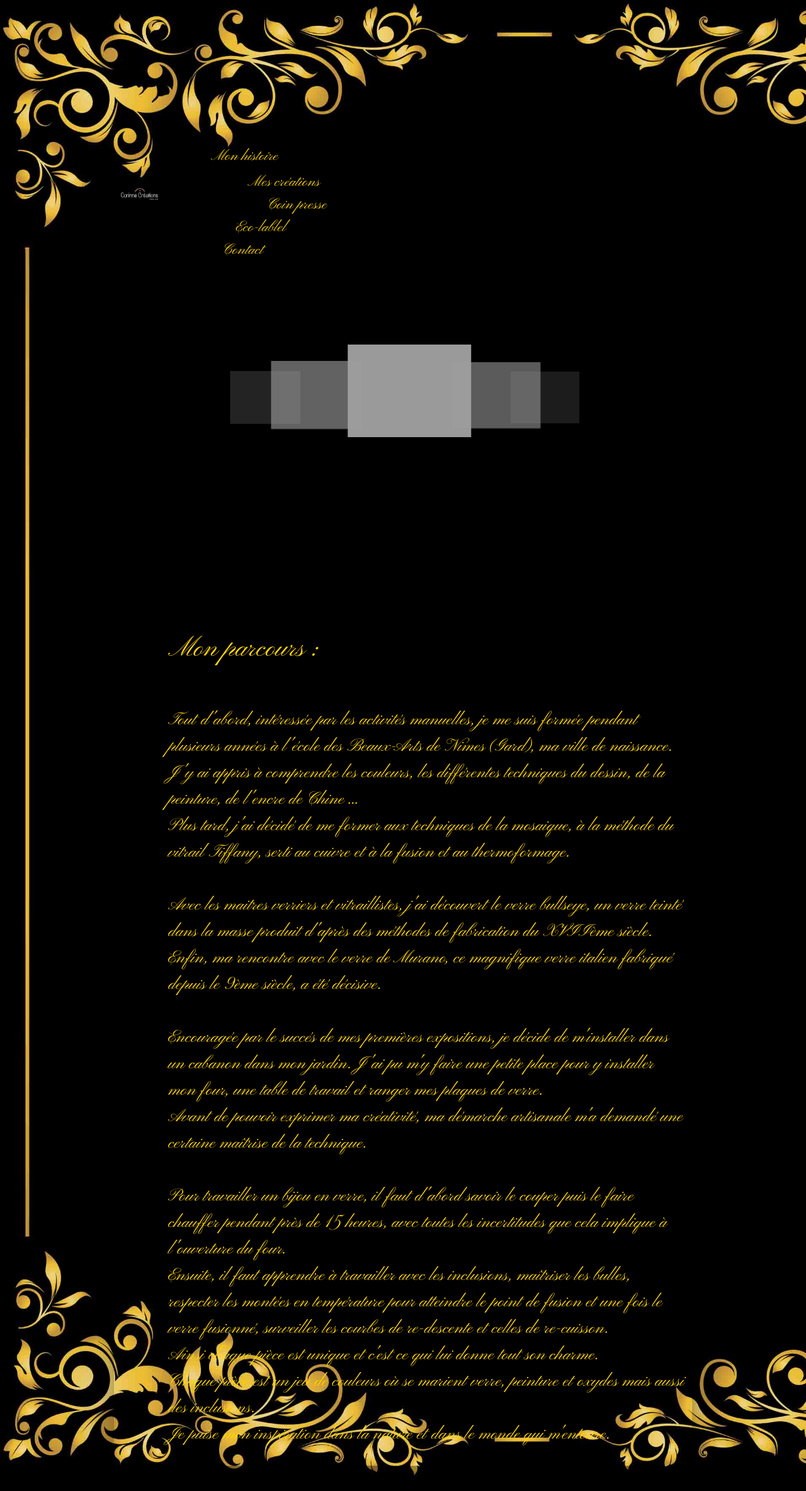
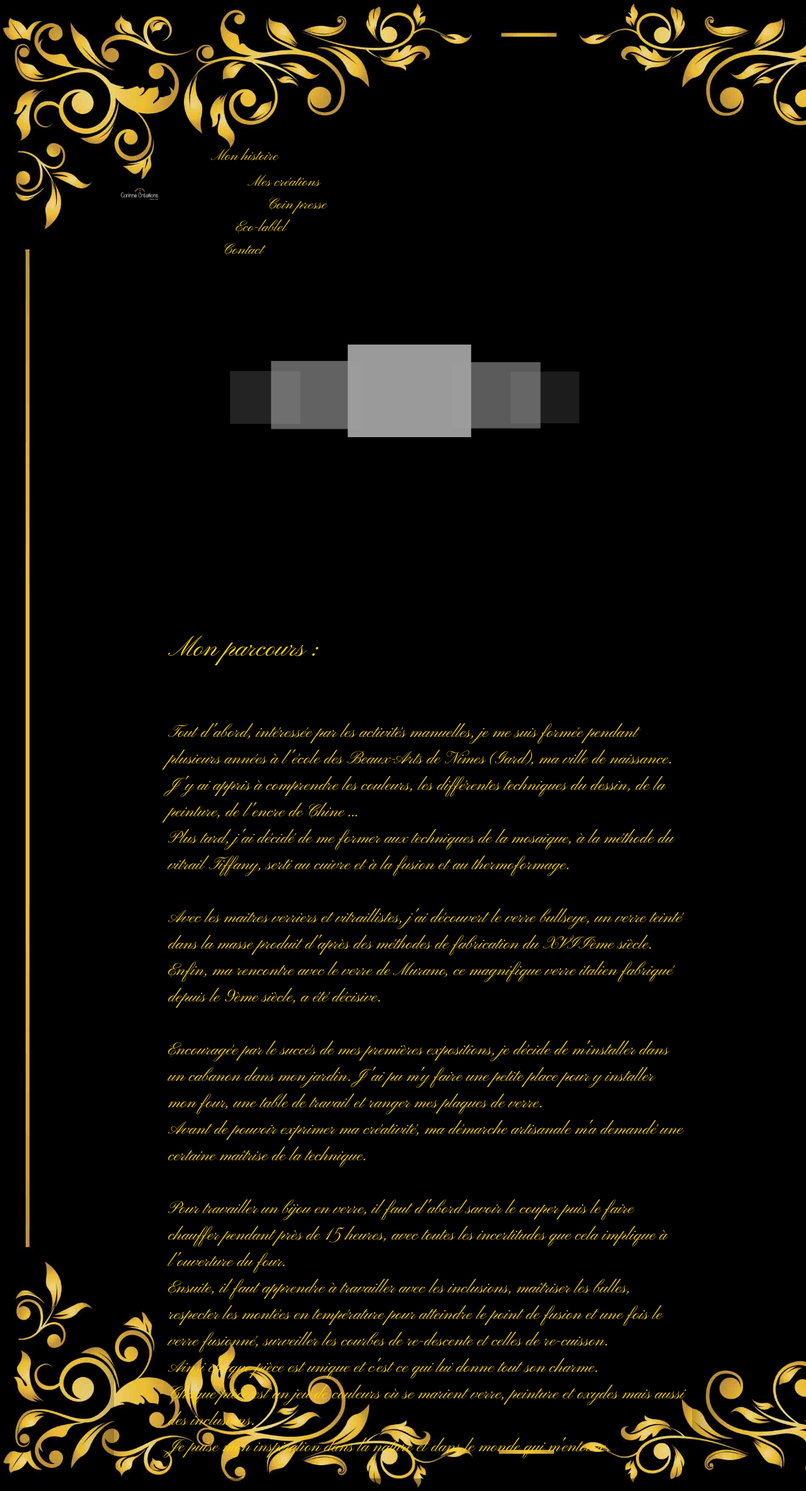
Before and after one commit to juliengrima/bleau_S2_2016_corinne_creation, a PHP site: page /parcours.php in a window 1280 px wide. Shown: the whole page at 63% size. Before the commit the page ends 2344 px from the top, so only its background shows below. Run offline with PHP 8.4, Linux system fonts and the light colour scheme; some web fonts are replaced; grey boxes are pictures that could not be loaded.

Commit message:
fix parcours

```diff
--- a/parcours.php
+++ b/parcours.php
@@ -3,7 +3,7 @@
 
 <!-- DIV VIDE POUR ESPACER LE HEADER -->
     <div class="container">
-        <div class="row"></div><div class="row"></div>
+        <div class="row"></div>
     </div>
 <!-- FIN DE LA DIV D'ESPACE DU HEADER-->
 
@@ -12,18 +12,11 @@
 
 <div class="container">
 
+    <div class="row">
         <div class="col s12 m12 l12">
-
-
-
-
-        <div class="col s12 m12 l12">
-
             <div class="text-size2"><h3>Mon parcours :</h3></div>
-
         </div>
-
-
+    </div>
 
 	<br>
 
@@ -52,7 +45,6 @@
     </div>
   </div>
 
-</div>
 
  <!-- FIN DU CORPS DE PAGE -->
 
```
Lines whose indentation alone changed are shown as unchanged.
